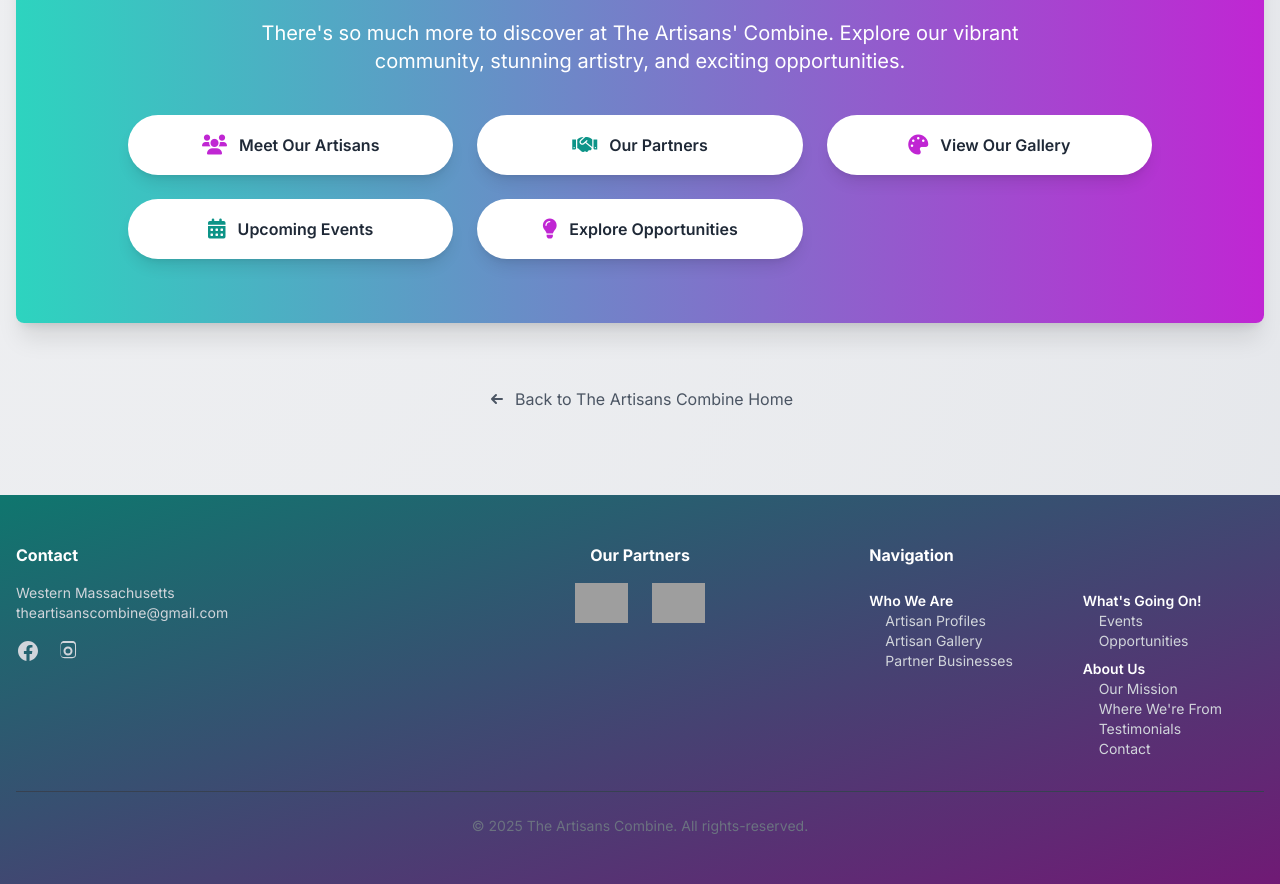
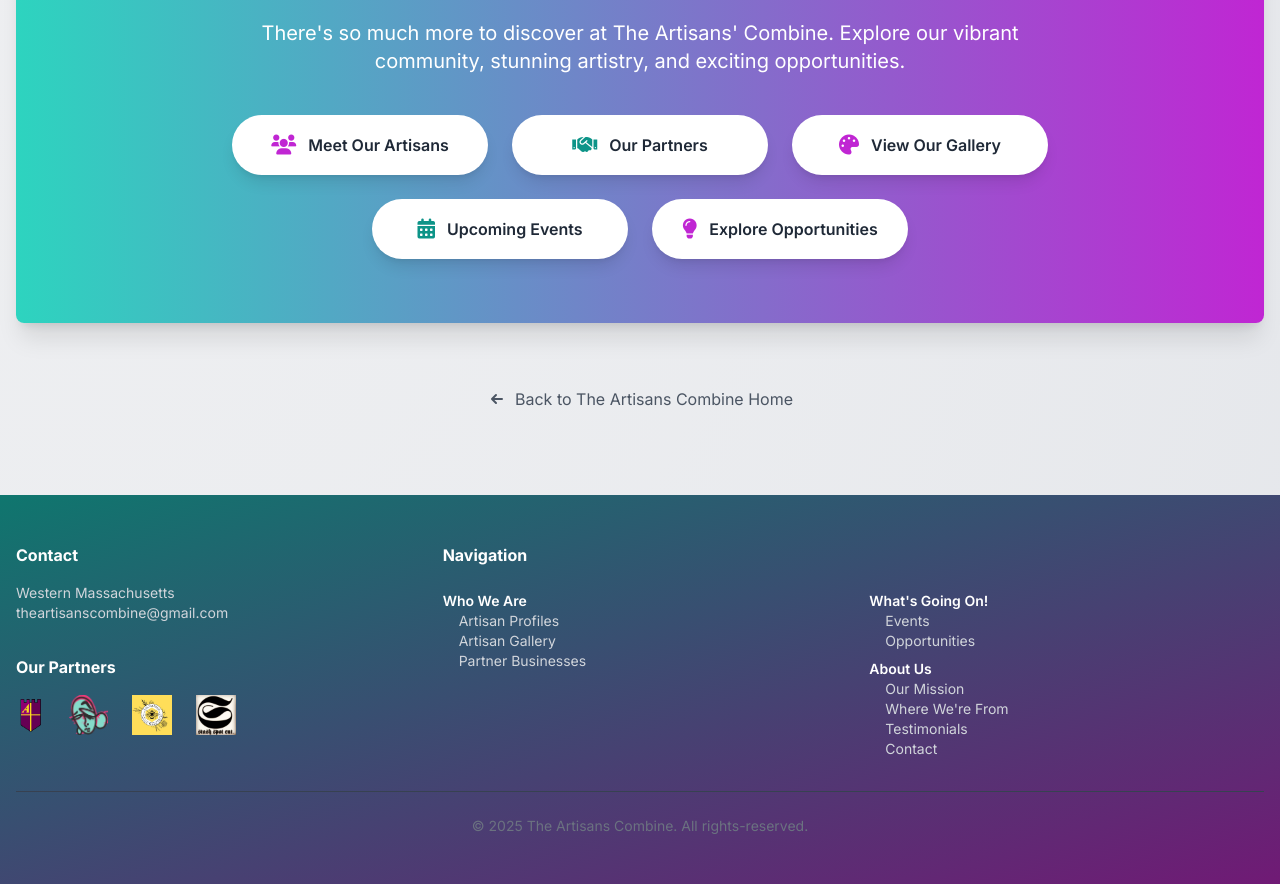
Before and after one commit to TheArtisansCombine/TAC, a plain HTML site: page aboutus.html in a window 1280 px wide. Shown: the part 3562-4446 px from the top of the page. Drawn offline with nearby package versions, Linux system fonts and the light colour scheme; grey boxes are pictures that could not be loaded.

Commit message:
Update aboutus.html

```diff
--- a/aboutus.html
+++ b/aboutus.html
@@ -338,24 +338,24 @@
             <p class="text-lg md:text-xl max-w-3xl mx-auto mb-10">
                 There's so much more to discover at The Artisans' Combine. Explore our vibrant community, stunning artistry, and exciting opportunities.
             </p>
-            <div class="grid grid-cols-1 md:grid-cols-2 lg:grid-cols-3 gap-6 max-w-5xl mx-auto">
-                <a href="artisans.html" class="bg-white text-gray-800 font-semibold py-4 px-6 rounded-full shadow-lg hover:bg-gray-200 transition-transform transform hover:scale-105 flex items-center justify-center space-x-3">
+            <div class="flex flex-wrap justify-center gap-6 max-w-5xl mx-auto">
+                <a href="artisans.html" class="bg-white text-gray-800 font-semibold py-4 px-6 rounded-full shadow-lg hover:bg-gray-200 transition-transform transform hover:scale-105 flex items-center justify-center space-x-3 w-full sm:w-auto lg:w-1/4">
                     <i class="fas fa-users text-fuchsia-600 text-xl"></i>
                     <span>Meet Our Artisans</span>
                 </a>
-                <a href="forge-of-collaboration.html" class="bg-white text-gray-800 font-semibold py-4 px-6 rounded-full shadow-lg hover:bg-gray-200 transition-transform transform hover:scale-105 flex items-center justify-center space-x-3">
+                <a href="forge-of-collaboration.html" class="bg-white text-gray-800 font-semibold py-4 px-6 rounded-full shadow-lg hover:bg-gray-200 transition-transform transform hover:scale-105 flex items-center justify-center space-x-3 w-full sm:w-auto lg:w-1/4">
                     <i class="fas fa-handshake text-teal-600 text-xl"></i>
                     <span>Our Partners</span>
                 </a>
-                <a href="gallery.html" class="bg-white text-gray-800 font-semibold py-4 px-6 rounded-full shadow-lg hover:bg-gray-200 transition-transform transform hover:scale-105 flex items-center justify-center space-x-3">
+                <a href="gallery.html" class="bg-white text-gray-800 font-semibold py-4 px-6 rounded-full shadow-lg hover:bg-gray-200 transition-transform transform hover:scale-105 flex items-center justify-center space-x-3 w-full sm:w-auto lg:w-1/4">
                     <i class="fas fa-palette text-fuchsia-600 text-xl"></i>
                     <span>View Our Gallery</span>
                 </a>
-                <a href="events.html" class="bg-white text-gray-800 font-semibold py-4 px-6 rounded-full shadow-lg hover:bg-gray-200 transition-transform transform hover:scale-105 flex items-center justify-center space-x-3">
+                <a href="events.html" class="bg-white text-gray-800 font-semibold py-4 px-6 rounded-full shadow-lg hover:bg-gray-200 transition-transform transform hover:scale-105 flex items-center justify-center space-x-3 w-full sm:w-auto lg:w-1/4">
                     <i class="fas fa-calendar-alt text-teal-600 text-xl"></i>
                     <span>Upcoming Events</span>
                 </a>
-                <a href="opportunities.html" class="bg-white text-gray-800 font-semibold py-4 px-6 rounded-full shadow-lg hover:bg-gray-200 transition-transform transform hover:scale-105 flex items-center justify-center space-x-3">
+                <a href="opportunities.html" class="bg-white text-gray-800 font-semibold py-4 px-6 rounded-full shadow-lg hover:bg-gray-200 transition-transform transform hover:scale-105 flex items-center justify-center space-x-3 w-full sm:w-auto lg:w-1/4">
                     <i class="fas fa-lightbulb text-fuchsia-600 text-xl"></i>
                     <span>Explore Opportunities</span>
                 </a>
@@ -373,7 +373,7 @@
         </div>
     </main>
 
-    <!-- Footer -->
+ <!-- Footer -->
     <footer class="bg-gradient-to-br from-teal-700 to-fuchsia-900 text-gray-300 py-12">
         <div class="container mx-auto px-4 max-w-7xl">
             <div class="grid grid-cols-1 md:grid-cols-3 gap-8 text-center md:text-left">
@@ -384,40 +384,29 @@
                     <p class="text-sm">
                         <a href="mailto:theartisanscombine@gmail.com" class="hover:text-white transition-colors">theartisanscombine@gmail.com</a>
                     </p>
-                    <div class="flex justify-center md:justify-start mt-4 space-x-4">
-                        <!-- Social Media Links -->
-                        <a href="https://www.facebook.com/theartisanscombine" target="_blank" class="text-gray-300 hover:text-white transition-colors">
-                            <svg class="h-6 w-6" fill="currentColor" viewBox="0 0 24 24" aria-hidden="true">
-                                <path fill-rule="evenodd" d="M22 12c0-5.523-4.477-10-10-10S2 6.477 2 12c0 4.991 3.657 9.128 8.438 9.878v-6.987h-2.54V12h2.54V9.797c0-2.506 1.492-3.89 3.777-3.89 1.094 0 2.238.195 2.238.195v2.46h-1.26c-1.243 0-1.63.771-1.63 1.562V12h2.773l-.443 2.89h-2.33V22C17.34 21.283 22 17.185 22 12z" clip-rule="evenodd" />
-                            </svg>
-                        </a>
-                        <a href="https://www.instagram.com/theartisanscombine" target="_blank" class="text-gray-300 hover:text-white transition-colors">
-                            <svg class="h-6 w-6" fill="currentColor" viewBox="0 0 24 24" aria-hidden="true">
-                                <path fill-rule="evenodd" d="M12.315 2c2.43 0 2.724.01 3.697.045.974.034 1.48.113 1.966.308a3.073 3.073 0 011.724 1.724c.195.486.274.992.308 1.966.036.973.046 1.267.046 3.697v1.734c0 2.43-.01 2.724-.045 3.697-.034.974-.113 1.48-.308 1.966a3.073 3.073 0 01-1.724 1.724c-.486.195-.992.274-1.966.308-.973.036-1.267.046-3.697.046s-2.724-.01-3.697-.045c-.974-.034-1.48-.113-1.966-.308a3.073 3.073 0 01-1.724-1.724c-.195-.486-.274-.992-.308-1.966-.036-.973-.046-1.267-.046-3.697v-1.734c0-2.43.01-2.724.045-3.697.034-.974.113-1.48.308-1.966a3.073 3.073 0 011.724-1.724c.486-.195.992-.274 1.966-.308.973-.036 1.267-.046 3.697-.046zM12 4c-2.61 0-3.328.01-4.227.04-.903.03-1.2.07-1.458.175-.245.105-.465.23-.675.44-.21.21-.335.43-.44.675-.105.258-.145.555-.175 1.458-.03 1.1-.04 1.23-.04 4.227s.01 3.127.04 4.227c.03.903.07 1.2.175 1.458.105.245.23.465.44.675.21.21.43.335.675.44.258.105.555.145 1.458.175 1.1.03 1.23.04 4.227.04s3.127-.01 4.227-.04c.903-.03 1.2-.07 1.458-.175.245-.105.465-.23.675-.44.21-.21.335-.43.44-.675.105-.258.145-.555.175-1.458.03-1.1.04-1.23.04-4.227s-.01-3.127-.04-4.227c-.03-.903-.07-1.2-.175-1.458a3.073 3.073 0 01-.44-.675c-.21-.21-.43-.335-.675-.44-.258-.105-.555-.145-1.458-.175-1.1-.03-1.23-.04-4.227-.04zM12 16.5a4.5 4.5 0 100-9 4.5 4.5 0 000 9zM12 14.5a2.5 2.5 0 110-5 2.5 2.5 0 010 5z" clip-rule="evenodd" />
-                            </svg>
-                        </a>
+                    <div class="mt-8">
+                        <h3 class="text-white font-bold mb-4">Our Partners</h3>
+                        <div class="flex justify-center md:justify-start space-x-6">
+                            <a href="jesus.html" class="h-10">
+                                <img src="images/AMA_logo.png" alt="Alicea Media Arts Logo" class="h-full w-auto object-contain">
+                            </a>
+                            <a href="bobby.html" class="h-10">
+                                <img src="images/BobbyDieselLogo1_1.png" alt="Bobby Diesel's Logo" class="h-full w-auto object-contain">
+                            </a>
+                            <a href="sheshack.html" class="h-10">
+                                <img src="images/sheshack_logo.jpg" alt="The She Shack Logo" class="h-full w-auto object-contain">
+                            </a>
+                            <a href="stashspot.html" class="h-10">
+                                <img src="images/stashspot_logo.jpg" alt="Stash Spot Ent Logo" class="h-full w-auto object-contain">
+                            </a>
+                        </div>
                     </div>
                 </div>
 
-                <!-- Footer Column 2: Our Partners -->
-                <div class="md:text-center">
-                    <h3 class="text-white font-bold mb-4">Our Partners</h3>
-                    <div class="flex justify-center space-x-6">
-                        <!-- Partner Logo for Alicea Media Arts -->
-                        <a href="https://iridescent-monstera-7ee2a0.netlify.app/jesus.html" class="h-10">
-                            <img src="https://iridescent-monstera-7ee2a0.netlify.app/images/AMA_logo.png" alt="Alicea Media Arts Logo" class="h-full w-auto object-contain">
-                        </a>
-                        <!-- Partner Logo for Bobby Diesel -->
-                        <a href="https://iridescent-monstera-7ee2a0.netlify.app/bobby.html" class="h-10">
-                            <img src="https://iridescent-monstera-7ee2a0.netlify.app/images/BobbyDieselLogo1_1.png" alt="Bobby Diesel's Logo" class="h-full w-auto object-contain">
-                        </a>
-                    </div>
-                </div>
-
-                <!-- Footer Column 3: Navigation -->
-                <div class="md:text-left">
+                <!-- Footer Column 2: Navigation -->
+                <div class="md:text-left md:col-span-2">
                     <h3 class="text-white font-bold mb-4">Navigation</h3>
-                    <div class="grid grid-cols-2 gap-x-8 gap-y-2 text-sm">
+                    <div class="grid grid-cols-1 sm:grid-cols-2 gap-x-8 gap-y-2 text-sm">
                         <div>
                             <p class="text-white font-semibold mt-2">Who We Are</p>
                             <a href="artisans.html" class="text-gray-300 hover:text-white transition-colors block ml-4">Artisan Profiles</a>
@@ -429,9 +418,9 @@
                             <a href="events.html" class="text-gray-300 hover:text-white transition-colors block ml-4">Events</a>
                             <a href="opportunities.html" class="text-gray-300 hover:text-white transition-colors block ml-4">Opportunities</a>
                             <p class="text-white font-semibold mt-2">About Us</p>
-                            <a href="aboutus.html#our-mission" class="text-gray-300 hover:text-white transition-colors block ml-4">Our Mission</a>
-                            <a href="aboutus.html#where-we-are-from" class="text-gray-300 hover:text-white transition-colors block ml-4">Where We're From</a>
-                            <a href="aboutus.html#testimonials" class="text-gray-300 hover:text-white transition-colors block ml-4">Testimonials</a>
+                            <a href="index.html#our-mission" class="text-gray-300 hover:text-white transition-colors block ml-4">Our Mission</a>
+                            <a href="where-we-are-from.html" class="text-gray-300 hover:text-white transition-colors block ml-4">Where We're From</a>
+                            <a href="index.html#testimonials" class="text-gray-300 hover:text-white transition-colors block ml-4">Testimonials</a>
                             <a href="contact.html" class="text-gray-300 hover:text-white transition-colors block ml-4">Contact</a>
                         </div>
                     </div>
```
